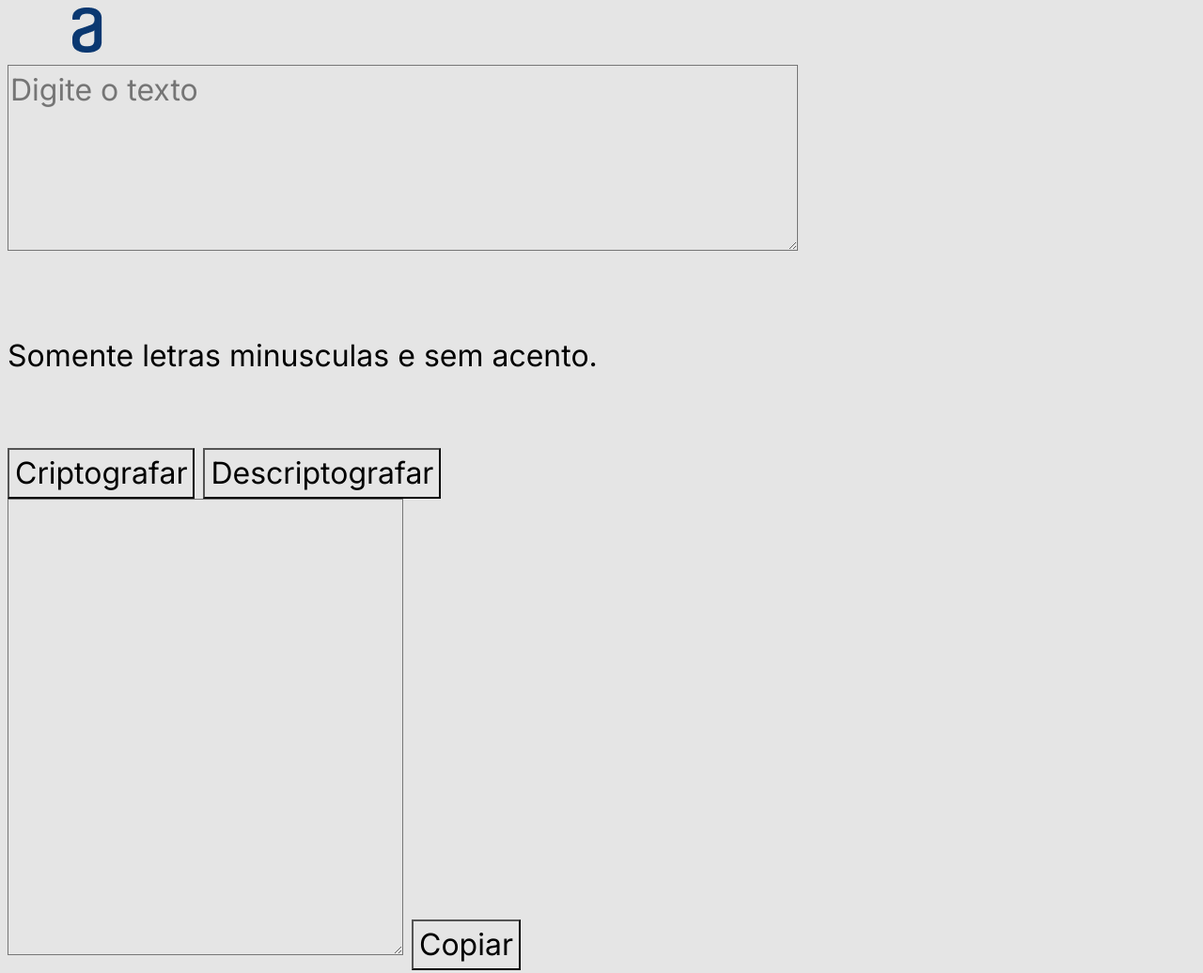
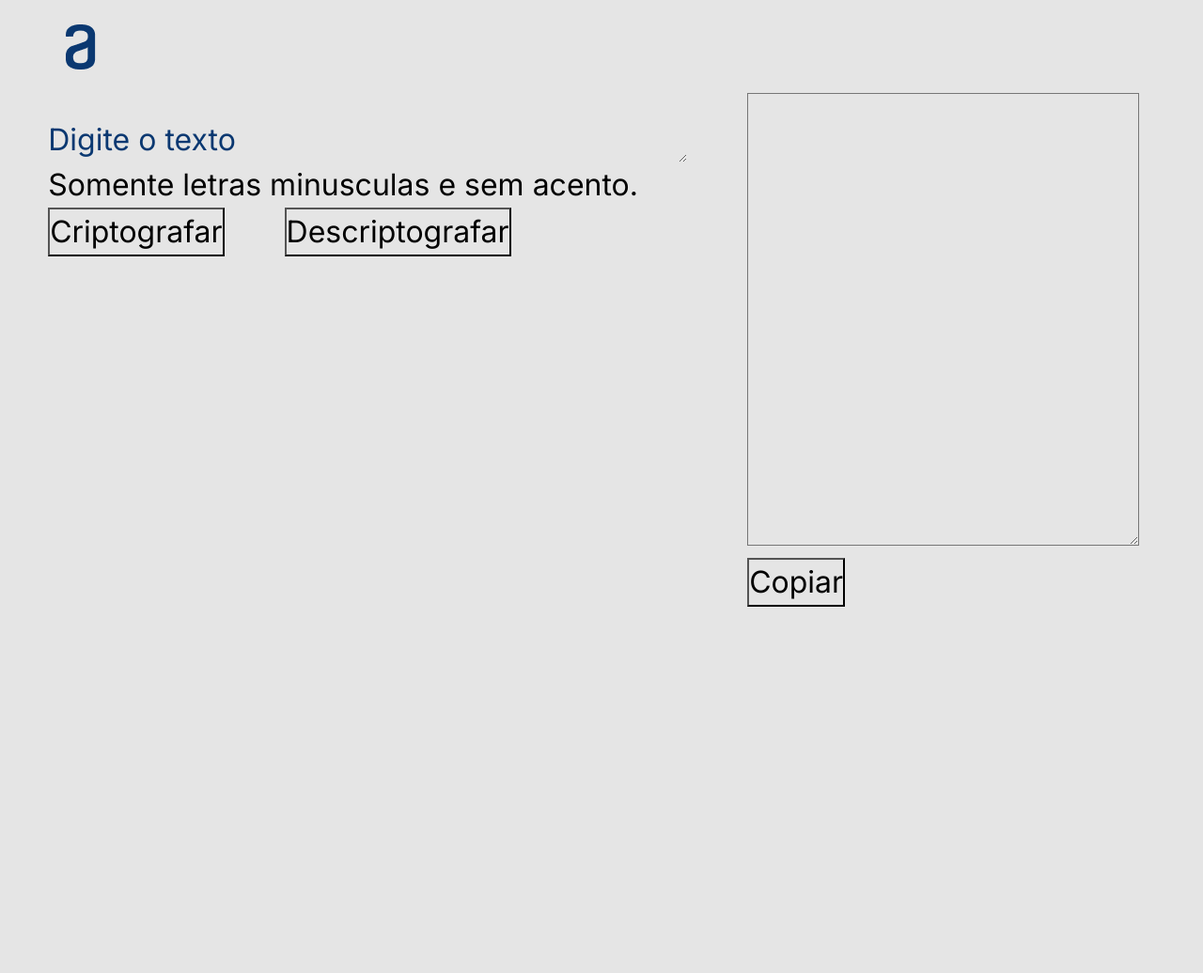
Before and after one commit to Chillspider1998/challenge-encriptador, a plain HTML site: page index.html in a window 1280 px wide. Shown: the whole page at 94% size. After the commit the page ends 800 px from the top, so only its background shows below. Drawn offline with Linux system fonts and the light colour scheme.

Commit message:
estilizando conteudo

```diff
--- a/style.css
+++ b/style.css
@@ -1,4 +1,6 @@
 * {
+    margin: 0;
+    padding: 0;
     background-color: #e5e5e5;
     font-family: "Inter", sans-serif;
     font-weight: 400;
@@ -6,6 +8,37 @@
     line-height: 150%;
 }
 
-.cabecalho__nav__logo {
-    margin-left: 2%;
+.cabecalho__nav {
+    display: flex;
+    padding: 2% 2%;
+    justify-content: left;
 }
+
+.conteudo {
+    display: flex;
+    gap: 2rem;
+}
+
+.conteudo__entrada {
+    display: flex;
+    flex-direction: column;
+    padding: 2% 0% 0% 4%;
+}
+
+.conteudo__entrada__textarea {
+    border-style: none;
+    width: 680px;
+    height: 48px;
+}
+
+.conteudo__entrada__textarea::placeholder {
+    font-family: "Inter", sans-serif;
+    font-weight: 400;
+    font-size: 32px;
+    color: #0A3871;
+}
+
+.conteudo__entrada__botoes {
+    display: flex;
+    gap: 2rem;
+}
```
